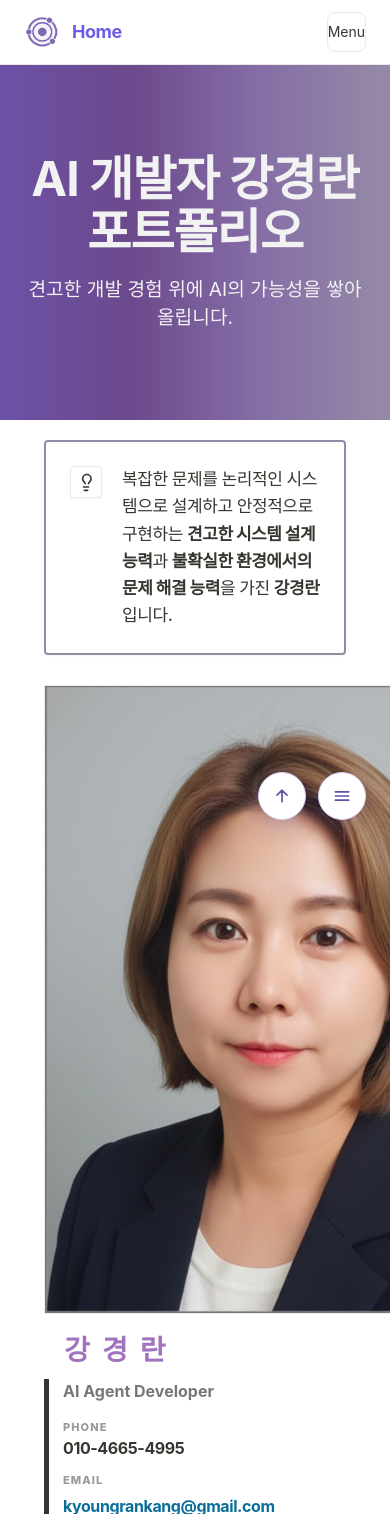
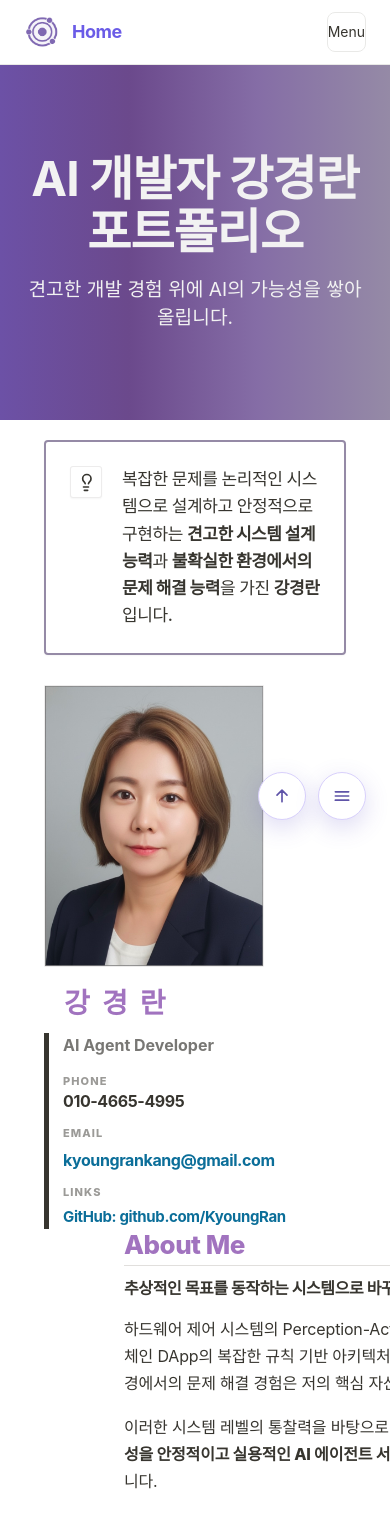
Before and after one commit to KyoungRan/portfolio, a React (Vite) app: page / in a window 390 px wide. Shown: the top 1514 px of the page. Built offline with nearby package versions, Linux system fonts and the light colour scheme; a web font is replaced by a local one.

Commit message:
modified design

```diff
--- a/src/features/home/components/AboutMeSection.tsx
+++ b/src/features/home/components/AboutMeSection.tsx
@@ -141,7 +141,7 @@ export function AboutMeSection() {
           <aside className="flex flex-col self-start gap-5">
             <div
               style={{ border: '1px solid rgba(55, 53, 47, 0.09)' }}
-              className="w-full overflow-hidden rounded-[1px]"
+              className="w-full max-w-[220px] overflow-hidden rounded-[1px] sm:max-w-[240px] md:max-w-none"
             >
               <img
                 alt={`${content.name} 프로필 사진`}
```
